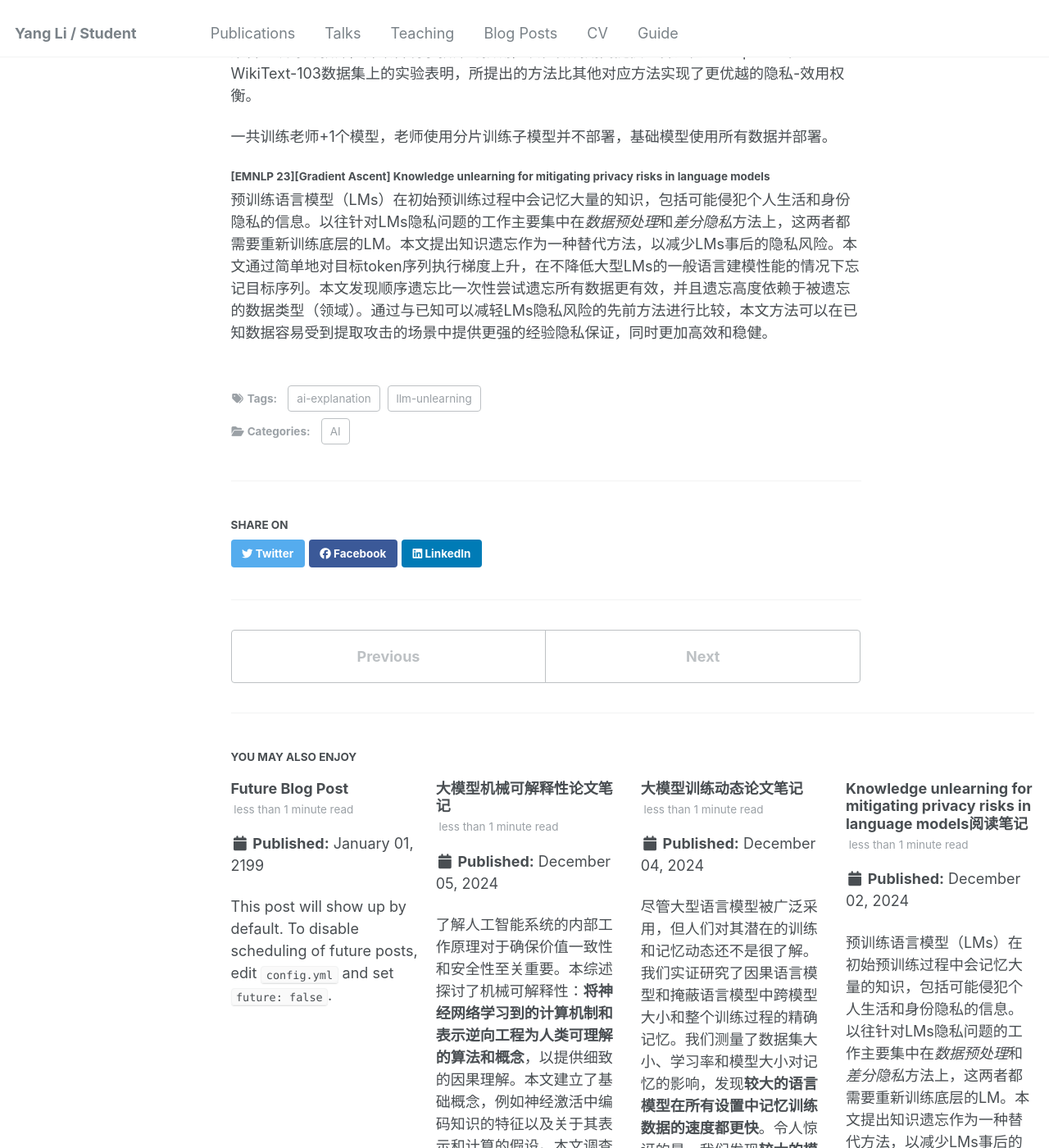
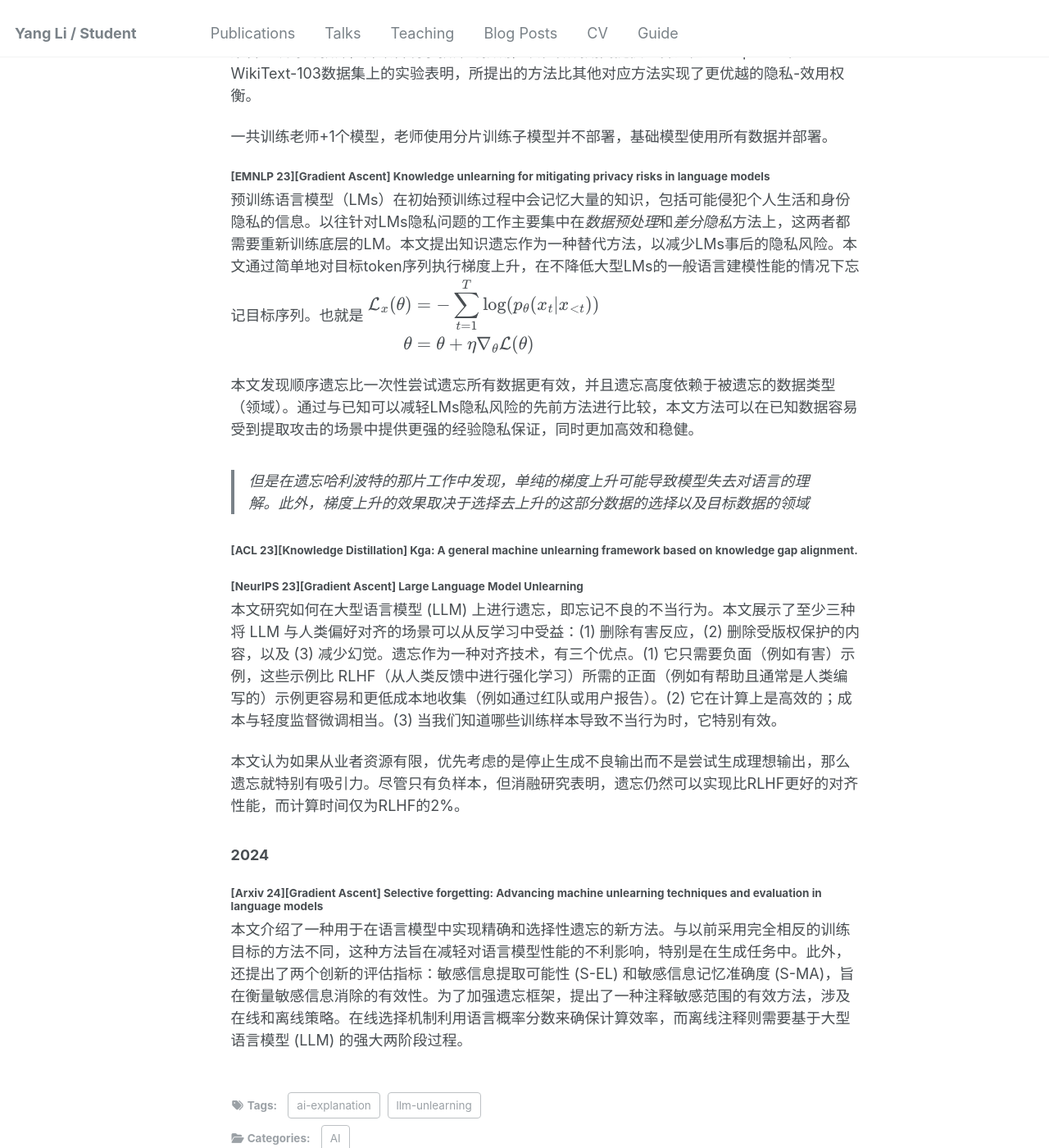
Before and after one commit to li-yang23/li-yang23.github.io, a Jekyll site: the page built from _posts/2024-12-02-llm-unlearning-short-notes.md, in a window 1280 px wide and 1400 px high, scrolled down 1083 px. Shown: the whole window at 82% size. Built offline with Jekyll 4.4.1, drawn with Linux system fonts in a browser that asks for light colours; some of the changed text lies outside the part shown.

Commit message:
new blogs

```diff
--- a/_posts/2024-12-02-llm-unlearning-short-notes.md
+++ b/_posts/2024-12-02-llm-unlearning-short-notes.md
@@ -26,4 +26,28 @@
 一共训练老师+1个模型，老师使用分片训练子模型并不部署，基础模型使用所有数据并部署。
 
 #### [EMNLP 23][Gradient Ascent] Knowledge unlearning for mitigating privacy risks in language models
-预训练语言模型（LMs）在初始预训练过程中会记忆大量的知识，包括可能侵犯个人生活和身份隐私的信息。以往针对LMs隐私问题的工作主要集中在*数据预处理*和*差分隐私*方法上，这两者都需要重新训练底层的LM。本文提出知识遗忘作为一种替代方法，以减少LMs事后的隐私风险。本文通过简单地对目标token序列执行梯度上升，在不降低大型LMs的一般语言建模性能的情况下忘记目标序列。本文发现顺序遗忘比一次性尝试遗忘所有数据更有效，并且遗忘高度依赖于被遗忘的数据类型（领域）。通过与已知可以减轻LMs隐私风险的先前方法进行比较，本文方法可以在已知数据容易受到提取攻击的场景中提供更强的经验隐私保证，同时更加高效和稳健。
+预训练语言模型（LMs）在初始预训练过程中会记忆大量的知识，包括可能侵犯个人生活和身份隐私的信息。以往针对LMs隐私问题的工作主要集中在*数据预处理*和*差分隐私*方法上，这两者都需要重新训练底层的LM。本文提出知识遗忘作为一种替代方法，以减少LMs事后的隐私风险。本文通过简单地对目标token序列执行梯度上升，在不降低大型LMs的一般语言建模性能的情况下忘记目标序列。也就是
+$$
+\begin{aligned}
+\mathcal{L}_x(\theta)&=-\sum_{t=1}^T\log(p_{\theta}(x_t\vert x_{<t}))\\
+\theta&=\theta+\eta\nabla_{\theta}\mathcal{L}(\theta)
+\end{aligned}
+$$
+
+本文发现顺序遗忘比一次性尝试遗忘所有数据更有效，并且遗忘高度依赖于被遗忘的数据类型（领域）。通过与已知可以减轻LMs隐私风险的先前方法进行比较，本文方法可以在已知数据容易受到提取攻击的场景中提供更强的经验隐私保证，同时更加高效和稳健。
+
+> 但是在遗忘哈利波特的那片工作中发现，单纯的梯度上升可能导致模型失去对语言的理解。此外，梯度上升的效果取决于选择去上升的这部分数据的选择以及目标数据的领域
+
+#### [ACL 23][Knowledge Distillation] Kga: A general machine unlearning framework based on knowledge gap alignment.
+
+#### [NeurIPS 23][Gradient Ascent] Large Language Model Unlearning
+本文研究如何在大型语言模型 (LLM) 上进行遗忘，即忘记不良的不当行为。本文展示了至少三种将 LLM 与人类偏好对齐的场景可以从反学习中受益：(1) 删除有害反应，(2) 删除受版权保护的内容，以及 (3) 减少幻觉。遗忘作为一种对齐技术，有三个优点。(1) 它只需要负面（例如有害）示例，这些示例比 RLHF（从人类反馈中进行强化学习）所需的正面（例如有帮助且通常是人类编写的）示例更容易和更低成本地收集（例如通过红队或用户报告）。(2) 它在计算上是高效的；成本与轻度监督微调相当。(3) 当我们知道哪些训练样本导致不当行为时，它特别有效。
+
+本文认为如果从业者资源有限，优先考虑的是停止生成不良输出而不是尝试生成理想输出，那么遗忘就特别有吸引力。尽管只有负样本，但消融研究表明，遗忘仍然可以实现比RLHF更好的对齐性能，而计算时间仅为RLHF的2%。
+
+
+### 2024
+
+#### [Arxiv 24][Gradient Ascent] Selective forgetting: Advancing machine unlearning techniques and evaluation in language models
+
+本文介绍了一种用于在语言模型中实现精确和选择性遗忘的新方法。与以前采用完全相反的训练目标的方法不同，这种方法旨在减轻对语言模型性能的不利影响，特别是在生成任务中。此外，还提出了两个创新的评估指标：敏感信息提取可能性 (S-EL) 和敏感信息记忆准确度 (S-MA)，旨在衡量敏感信息消除的有效性。为了加强遗忘框架，提出了一种注释敏感范围的有效方法，涉及在线和离线策略。在线选择机制利用语言概率分数来确保计算效率，而离线注释则需要基于大型语言模型 (LLM) 的强大两阶段过程。
--- /dev/null
+++ b/_posts/2024-12-06-selective-forgetting-advancing-machine-unlearning-techniques-and-evaluation-in-language-models.md
@@ -0,0 +1,79 @@
+---
+title: SeUL论文阅读笔记
+description: notes for llm unlearning paper ‘Selective Forgetting-Advancing Machine Unlearning Techniques and Evaluation in Language Models’
+tags:
+  - ai-explanation
+  - llm-unlearning
+category: AI
+date: 2024-12-06
+---
+本文介绍了一种用于在语言模型中实现精确和选择性遗忘的新方法。与以前采用完全相反的训练目标的方法不同，这种方法旨在减轻对语言模型性能的不利影响，特别是在生成任务中。此外，还提出了两个创新的评估指标：敏感信息提取可能性 (S-EL) 和敏感信息记忆准确度 (S-MA)，旨在衡量敏感信息消除的有效性。为了加强遗忘框架，提出了一种注释敏感范围的有效方法，涉及在线和离线策略。在线选择机制利用语言概率分数来确保计算效率，而离线注释则需要基于大型语言模型 (LLM) 的强大两阶段过程。
+
+## 本文的背景
+神经模型是根据主要来自互联网的数据进行训练的，并且训练后的模型可能会永久“记住”训练数据中包含的个人或敏感信息。人们对神经网络泄露个人敏感数据的担忧日益加剧，特别是在语言模型取得突破之后，语言模型在数据生成方面表现出了令人难以置信的能力。同时，“被遗忘权”在许多国家都已立法，例如欧盟的《通用数据保护条例》（GDPR）和加拿大的PIPEDA隐私立法。该权利要求公司根据用户请求删除个人数据。此外，因为模型权重和数据之间的关系尚不清楚，虽然从后端数据库中删除数据很简单，但从神经模型中移除信息确没有这么简单。
+## 本文要研究的问题
+在使用梯度上升进行遗忘时，攻击者可以在敏感信息的样本中添加普通的内容，然后要求遗忘这个样本来破坏对普通信息的理解。
+
+## 原来的方法为什么不行
+原来的方法会对整个样本的token序列进行梯度上升，因此会将整个token序列里面的信息进行消除，所以只要在这个token序列里面注入普通信息，那也就可以破坏对于普通信息的记忆。
+
+## 本文的方法是什么
+提出了敏感跨度标注的自动在线和离线方法，两个新的指标来衡量对于敏感信息的移除效果，提出了一个更高精度的梯度上升方法来遗忘序列中的指定部分（span）。
+
+**遗忘方法**
+
+遗忘的基本设定不变，还是在一个数据集上训练出了一个语言模型，现在要遗忘这个训练集的一个子集。本文定义了遗忘跨度（span），将每个遗忘集中的样本中的一个序列子集作为要遗忘跨度：
+$$
+\begin{aligned}
+\forall (x_1, x_2,...,x_T)\in D_f, s^x=(s_1,s_2,..,s_m), \\
+s_i=(x_{j_i},x_{j_i+1},...,x_{j_i+\vert s_i\vert-1})
+\end{aligned}
+$$
+然后在做梯度上升时仅对span中的内容的梯度进行上升，也就是仅优化span内的token的对数似然：
+$$
+\mathcal{L}_{UL}(A(D),x)=\sum_{s_j\in s^x}\sum_{t=j_i}^{j_i+\vert s_i\vert-1}\log(p_{\theta}(x_t\vert x_{<t}))
+$$
+**span自动标注方法**
+
+在在线（online）阶段，本文假设隐私信息不是常识，即在训练集中应当不会频繁出现，所以模型应当对其具有比较高的困惑度。所以本文使用了困惑度来选择对应的span token
+$$
+Select(x,\alpha)=\{x_t\vert\log(p'_{\theta}(x_t\vert x_{<t}))<\alpha\}
+$$
+在离现（offline）阶段，本文使用了一个前向标注+反向验证的方法。
++ 在前向标注过程，本文利用大模型的上下文学习能力，调用大模型（GPT），给出敏感信息的定义和样本，然后要求大模型标注给定的文本。
++ 在反向验证过程，本文直接大模型之前标注出的隐私span，然后让大模型打分（0，1，2），最后过滤掉0分的span。
+
+**遗忘效果验证标准**
+
+本文提出了两种指标：敏感提取可能性（S-EL）和敏感记忆准确性（S-MA），来衡量敏感信息的遗忘程度，基本是在原来的提取相似性和记忆准确度的基础上做了精细化。
+
+**敏感提取可能性**指使用不同长度的前缀生成的后缀中，n-gram分割的结果包含真实后缀的敏感信息span的平均概率。
+$$
+\begin{aligned}
+S-OVL_n(a,b)&=\frac{\sum_{c\in n-grams(a)}\mathbb{1}\{(c\cap s^b)\neq\varnothing\land(c\cap s^b)\subseteq b\}}{\sum_{c\in n-grams(a)}\mathbb{1}\{(c\cap s^b)\neq\varnothing\}} \\
+S-EL_n(x)&=\frac{\sum_{t=1}^{T-n}S-OVL(f_{\theta}(x_{<t}),x_{\geq t})}{T-n}
+\end{aligned}
+$$
+
+**敏感记忆准确性**指在逐个token预测到敏感span时，预测的最大概率token是敏感span内的token的占比。
+$$
+S-MA(x)=\frac{\sum_{t=1}^T\mathbb{1}\{arg\max(p_{\theta}(\cdot\vert x_{<t}))=x_t\land x_t\in s^x\}}{\sum_{t=1}^T\mathbb{1}\{x_t\in s^x\}}
+$$
+
+## 本文怎么说明效果的
+本文使用了前一篇工作[[2024-12-02-Knowledge unlearning for mitigating privacy risks in language models]]（KUL）相同的遗忘数据集。然后使用了8种不同的分类任务的数据集作为评估数据集，然后使用了本文提出的指标和原来的指标作为评估指标，为对话任务还使用了F1分数和困惑度分数。模型等和KUL一致，毕竟也使用了KUL作为对比方法。
+
+遗忘敏感信息的表现上，本文方法普遍比对比方法要好。在原来的提取相似性和记忆准确度上和KUL达到的同等水平，但是在本文提出的S-EL和S-MA上获得的效果比KUL更好。
+
+模型可用性上，在分类任务上SEUL方法和KUL基本一致，但是在对话任务上明显比KUL更好，可能因为SEUL的精细化遗忘方法更少地影响模型的泛化性能。
+
+训练效率上，和对比方法基本相似，不会延长遗忘过程。此外，较小的语言模型在保持性能方面出现较低的稳定性。（这可能是因为较小的语言模型的神经元会编码更加复杂重叠的概念，使用本文方法依然会导致关联的信息被影响）。
+
+本文将提出的在线和离线的敏感信息标注方法和人工以及NER方法进行了对比。人工方法比较严格，展现出较少的标注数量，而NER方法标注了很多span。在线方法倾向于标记更多的span，而离线方法与人工结果的匹配度最高。Case study说明NER主要从序列中提取潜在实体而不是敏感信息，在线和离线注释方法都成功注释了敏感信息。但在线方法可能引入不能准确表示敏感信息的额外span。
+
+## 可能的未来方向
+首先是单独的用于识别隐私信息的模型，通过人工标注一部分然后使用强化学习等方式微调模型，让模型自己就能识别其中的隐私信息，但难点可能在于隐私信息的动态变化和定义模糊，可能更适合于识别法律固定的那些隐私，比如PII之类的。
+
+其次是在线标注方法假定了隐私数据不会出现很多次，但出现次数可能和隐私性没有太多关系，比如受版权保护信息，或者一些在指定范围内可以共享的信息（公司员工的联系方式，工位等），都有可能出现多次。但当主体发生变化时（版权到期，员工离职），这些信息都可能变成隐私信息。离线标注方法可能可以部分解决这类问题。
+
+最后，本文说明可能单独的梯度上升方法坑不大......单独用方法已经不能作为一个足够的工作了。
--- /dev/null
+++ b/_posts/2024-12-07-large-language-model-unlearning.md
@@ -0,0 +1,74 @@
+---
+title: large language model unlearning论文阅读笔记
+description: notes for llm unlearning paper ‘large language model unlearning’
+tags:
+  - ai-explanation
+  - llm-unlearning
+category: AI
+date: 2024-12-07
+---
+本文研究如何在大型语言模型 (LLM) 上进行遗忘，即忘记不良的不当行为。本文展示了至少三种将 LLM 与人类偏好对齐的场景可以从反学习中受益：(1) 删除有害反应，(2) 删除受版权保护的内容，以及 (3) 减少幻觉。遗忘作为一种对齐技术，有三个优点。(1) 它只需要负面（例如有害）示例，这些示例比 RLHF（从人类反馈中进行强化学习）所需的正面（例如有帮助且通常是人类编写的）示例更容易和更低成本地收集（例如通过红队或用户报告）。(2) 它在计算上是高效的；成本与轻度监督微调相当。(3) 当我们知道哪些训练样本导致不当行为时，它特别有效。
+
+本文认为如果从业者资源有限，优先考虑的是停止生成不良输出而不是尝试生成理想输出，那么遗忘就特别有吸引力。尽管只有负样本，但消融研究表明，遗忘仍然可以实现比RLHF更好的对齐性能，而计算时间仅为RLHF的2%。
+
+## 本文的背景
+大模型需要与人类价值观和政策法规对齐，导致出现了包括移除有害回复，消除版权内容，缓解幻觉，保护用户隐私和强化法律遵循等等任务。由此出现了快速移除训练数据对大模型的影响的问题。
+
+## 本文要研究的问题
+大模型开发者的资源有限，没有足够的成本去雇佣人工标注员来得到足够规模的正例样本供RLHF。同时训练资源也有限，首要目的是阻止有害输出而不是生成有效输出。因此需要在仅有负例可用的情况下让模型忘记有害数据的影响。
+
+大模型遗忘的难点在于：
++ 大模型的输出空间比分类任务的空间大得多，且可能的输出远远大于分类结果。遗忘后模型的行为更加难以定义。
++ 大模型对遗忘的效率要求更高
++ 大模型的训练数据过多且通常难以访问，因此我们从训练数据中获得的信息较少
++ 无法重训大模型，也就无法得到真实的对比模型和行为，导致难以评估遗忘效果。
+
+## 已有方法为什么不行
+机器学习模型的遗忘方法包括数据反向训练，基于优化的遗忘和基于影响函数的遗忘方法。由于大模型的参数规模和训练数据规模，很多已有方法无法应用，比如高效重训，以及影响函数方法（因为需要计算逆海森矩阵，成本过大）
+
+大模型对齐方法RLHF需要大量标注了的正例样本，有额外的标注成本。其次RLHF的训练成本过高。
+
+遗忘哈利波特的方法通过根据哈利波特数据训练的模型与反事实输出之间的差异进行微调，就好像未使用哈利波特数据一样。但这种方法可能导致不正确的输出。
+## 本文方法是什么
+本文假设可以获得遗忘数据集$$D^{fgt}$$，普通数据集$$D^{nor}$$，并且随机获取了一些和遗忘数据集中的提示无关的随机输出$$\mathcal{Y}^{rdn}$$。然后本文联合优化三个遗忘目标
+$$
+\begin{aligned}
+\theta_{t+1}&\leftarrow\theta_t-\epsilon_1\cdot\nabla_{\theta_t}\mathcal{L}_{fgt}-\epsilon_2\cdot\nabla_{\theta_t}\mathcal{L}_{rdn}-\epsilon_3\cdot\nabla_{\theta_t}\mathcal{L}_{nor} \\
+\mathcal{L}_{fgt}&=-\sum_{(x^{fgt},y^{fgt})\in D^{fgt}}L(x^{fgt},y^{fgt};\theta_t) \\
+\mathcal{L}_{rdn}&=-\sum_{(x^{fgt},\cdot)\in D^{fgt}}\frac{1}{\vert \mathcal{Y}^{rdn}\vert}\sum_{y^{rdn}\in\mathcal{Y}^{rdn}}L(x^{fgt},y^{rdn};\theta_t) \\
+\mathcal{L}_{nor}&=-\sum_{(x^{nor},y^{nor})\in D^{nor}}\sum_{i=1}^{\vert y^{nor}\vert}KL(h_{\theta^o}(x^{nor},y_{<i}^{nor})\Vert h_{\theta_t}(x^{nor},y_{<i}^{nor})) \\
+\end{aligned}
+$$
+
+## 本文怎么说明效果的
+本文在遗忘有害输出，版权保护内容，幻觉内容三个任务上测试了遗忘方法的有效性，并与RLHF方法做对比，使用了各自任务中不同的数据集，使用llama和OPT作为基础模型。
+
+遗忘有害输出上与使用剩余数据微调模型的结果做对比
++ GA和GA+Mismatch均可显着降低有害率，实现近乎于零的有害率。
++ GA 和 GA+Mismatch 都很好地概括了看不见的有害提示，表明遗忘的LLM确实忘记了有害行为的概念，而不仅仅是个别未学习的样本。
++ 与原始模型相比，GA 和 GA+Mismatch 在正常提示下的输出都保持在相似的效用水平，并且接近原始模型的输出。
++ 随机打乱的匹配有助于维持正常提示下的可用性
+
+在遗忘版权保护内容上与使用剩余数据微调模型的结果做对比，按照文本生成的200个单词和原文做对比，按最大重叠程度算BLEU分数来衡量内容泄漏程度
++ GA和GA+Mismatch都可以将未学习的提取尝试的泄漏率降低到接近于零
++ GA 和 GA+Mismatch 都可以推广到未见过的prompt上，表明未学习的 LLM 可以区分与版权相关的提示和其他提示。
++ 与原始 LLM 相比，GA 和 GA+Mismatch 在正常完成任务上都实现了类似的可用性。
++ 与普通 GA 相比，添加mismatch损失可以实现类似的正常可用性，但与原始 LLM 输出的相似度相对较高
+
+在遗忘幻觉内容上与使用剩余数据微调模型的结果做对比
++ GA和GA+Mismatch都能显着降低遗忘的prompt的幻觉率。
++ GA 和 GA+Mismatch 都可以将去幻觉推广到用于消除遗忘的同一数据集中的同分布的问题。
++ GA和GA+Mismatch都可以区分分布内和分布外的问题。
+
+相较RLHF，遗忘方法可以实现更低的有害率，并且比SFT低得多的有害率，但在多样性上有所损失。
+
+可以将随机匹配的输出换成指定的模板输出来引导大模型输出有意义的预设输出。
+
+仅考虑损失不能有效度量遗忘效果，即使在遗忘数据上的损失已经很大了，模型依然有可能输出有害内容。在正常样本上保持性能比遗忘更难实现，用于指导LLMs在正常任务上保持效用的正常数据格式极大地影响了正常性能。
+
+## 可能的未来方向
+
++ 构建统一、全面的评估框架，帮助研究人员更好地理解遗忘对大模型的影响。
++ 探索兼具计算效率和理论保证的基于影响函数的方法
+
+> 感觉最有意思的地方在于GA就可以扩展到没见过的prompt上，这个方法居然就可以实现泛化？
```
Also changed, not shown: _posts/2024-12-02-Knowledge unlearning for mitigating privacy risks in language models.md (+8 -0 lines), _posts/2024-12-05-machanistic-interpretability-for-ai-safety-a-review.md (+2 -1 lines).
